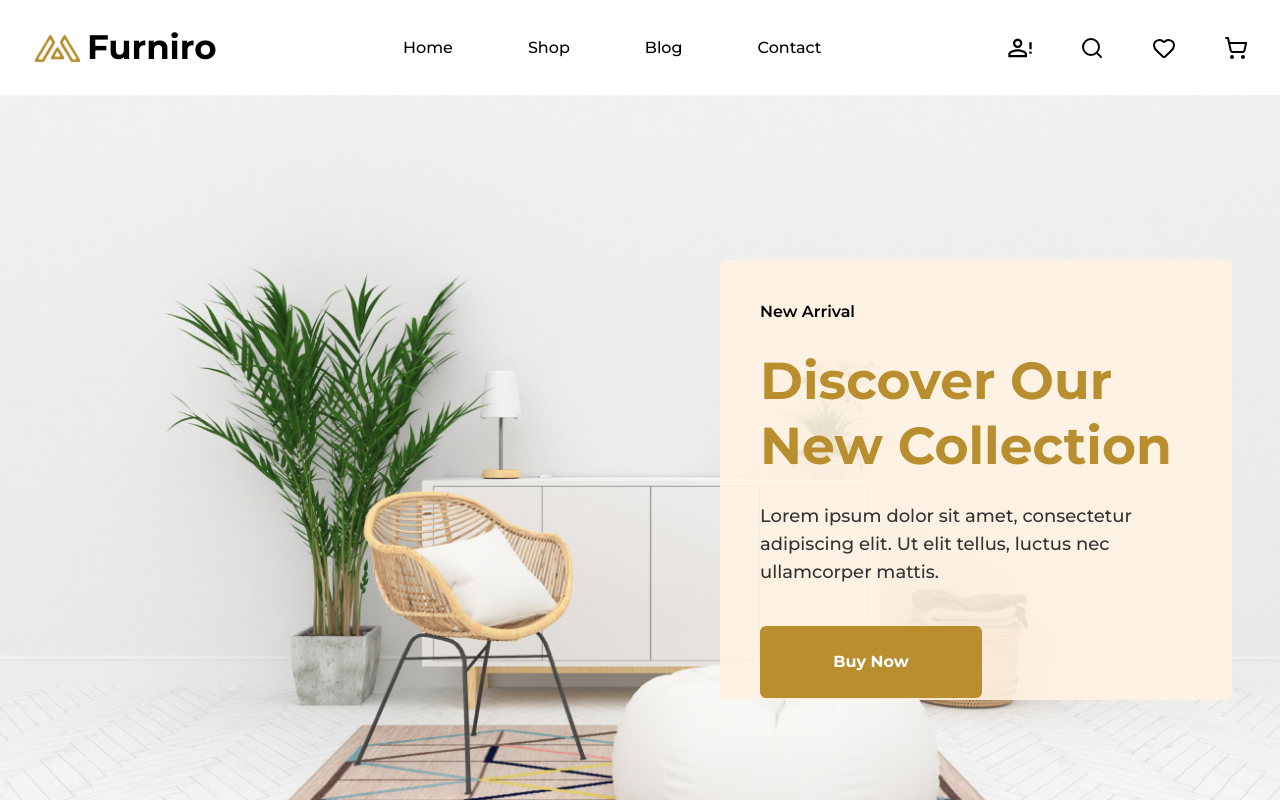
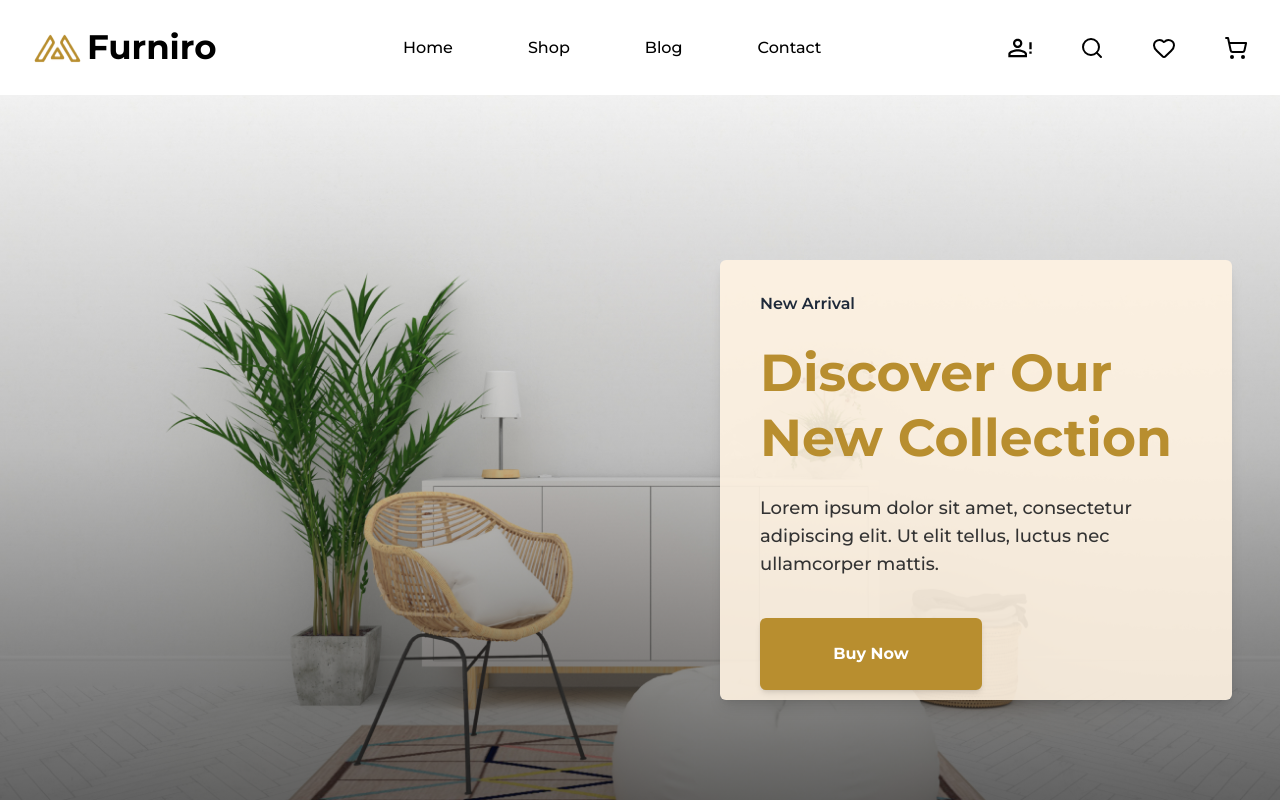
Before and after one commit to harshhhx/FurniroByHarsh, a React (Vite) app in the folder client/: page / in a window 1280 px wide. Shown: the top 802 px of the page. Built offline with nearby package versions, Linux system fonts and the light colour scheme.

Commit message:
Update Banner.jsx

```diff
--- a/client/src/components/Home/Banner.jsx
+++ b/client/src/components/Home/Banner.jsx
@@ -8,10 +8,13 @@ const Banner = () => {
         className="absolute inset-0 -z-10 h-full w-full object-cover"
       />
 
+      {/* Gradient Overlay */}
+      <div className="absolute inset-0 -z-[5] bg-gradient-to-t from-black/60 via-black/20 to-transparent"></div>
+
       {/* Content Box */}
-      <div className="absolute bottom-8 left-1/2 w-[90%] max-w-lg -translate-x-1/2 rounded-md bg-secondary/90 px-6 py-10 text-center sm:px-8 md:left-auto md:right-12 md:translate-x-0 md:text-left lg:bottom-[100px] lg:h-[440px] lg:w-[640px] lg:px-[40px]">
-        <div className="space-y-4 lg:space-y-6">
-          <h3 className="font-poppins text-sm font-semibold sm:text-base">
+      <div className="absolute bottom-6 left-1/2 w-[90%] max-w-lg -translate-x-1/2 rounded-md bg-secondary/90 px-5 py-8 text-center shadow-lg sm:px-8 md:left-auto md:right-12 md:translate-x-0 md:text-left lg:bottom-[100px] lg:h-[440px] lg:w-[640px] lg:px-[40px]">
+        <div className="space-y-3 sm:space-y-4 lg:space-y-6">
+          <h3 className="font-poppins text-sm font-semibold text-gray-800 sm:text-base">
             New Arrival
           </h3>
           <h1 className="font-poppins text-primary text-2xl font-bold leading-snug sm:text-3xl md:text-4xl lg:text-[52px] lg:leading-tight">
@@ -24,8 +27,8 @@ const Banner = () => {
         </div>
 
         {/* Button */}
-        <button className="mt-6 h-[56px] w-[180px] rounded-md bg-primary font-poppins text-sm font-bold capitalize text-white transition-colors duration-300 hover:bg-btnHover sm:h-[64px] sm:w-[200px] sm:text-base lg:mt-10 lg:h-[72px] lg:w-[222px]">
-          buy now
+        <button className="mt-5 h-[52px] w-[160px] rounded-md bg-primary font-poppins text-sm font-bold capitalize text-white shadow-md transition-colors duration-300 hover:bg-btnHover sm:mt-6 sm:h-[60px] sm:w-[190px] sm:text-base lg:mt-10 lg:h-[72px] lg:w-[222px]">
+          Buy Now
         </button>
       </div>
     </section>
```
